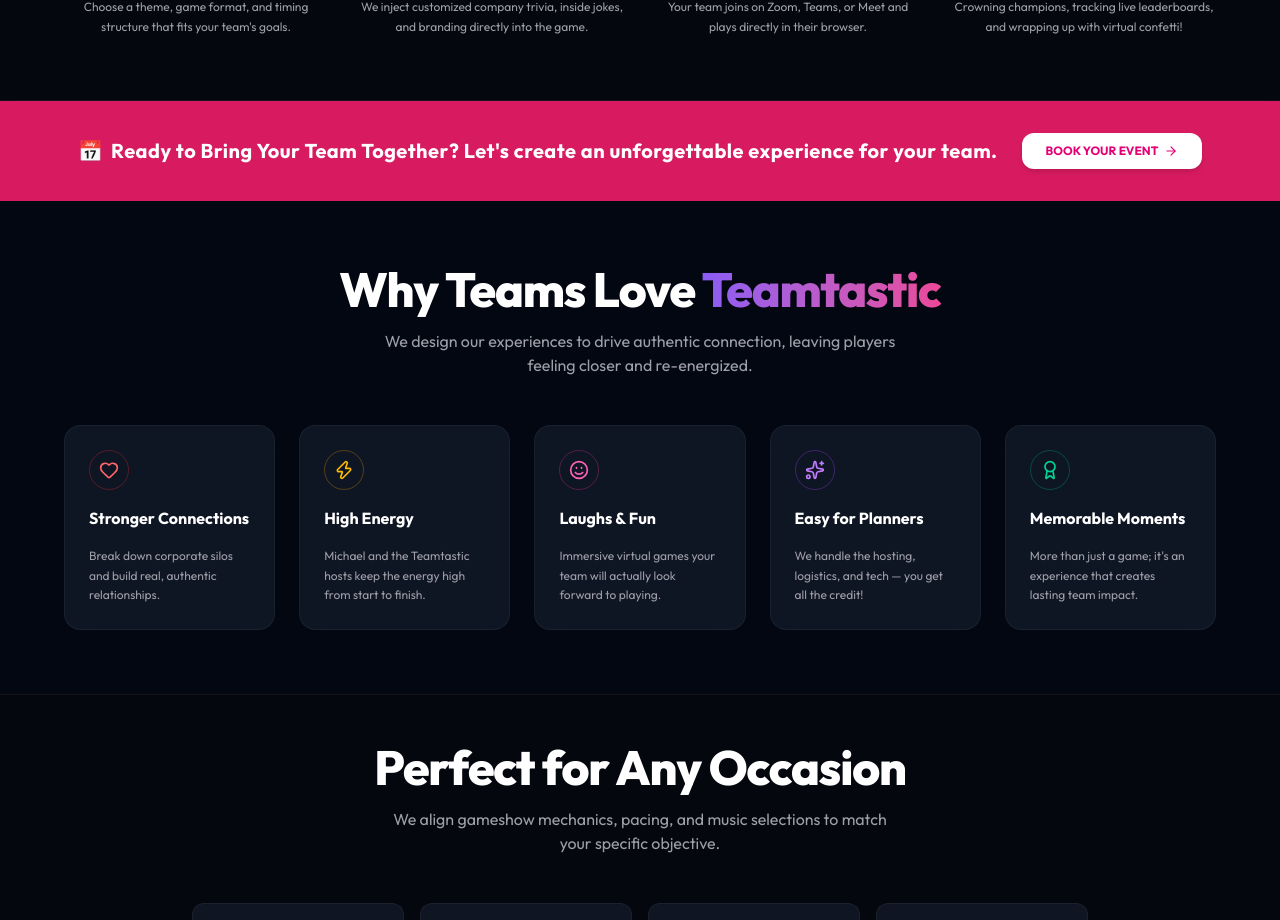
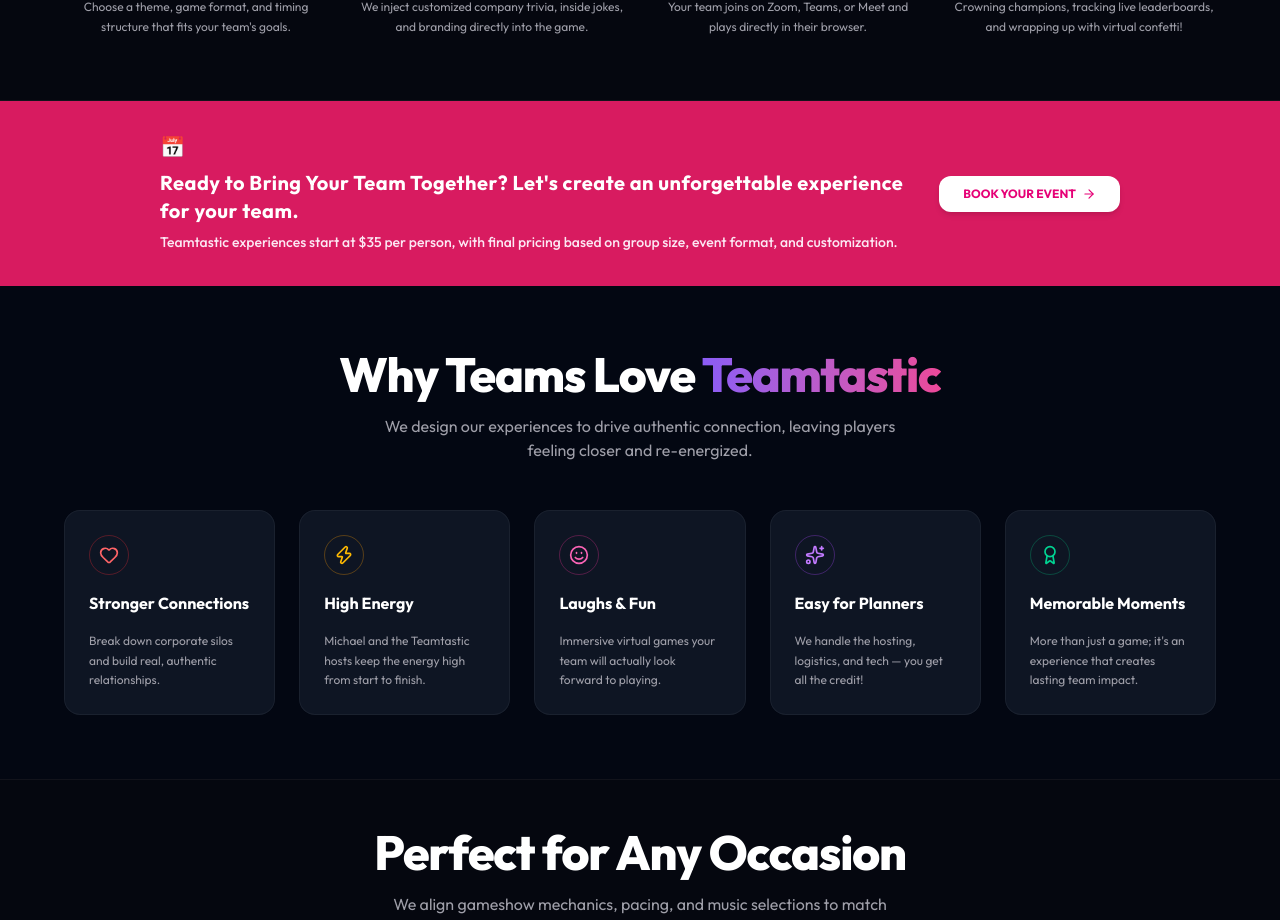
Before and after one commit to moveupwithmike/Teamtastic_Website, a Next.js app: page /team-experiences in a window 1280 px wide. Shown: the part 2832-3752 px from the top of the page. Built offline with nearby package versions, Linux system fonts and the light colour scheme.

Commit message:
Add pricing information to magenta CTA banner

```diff
--- a/src/app/team-experiences/page.js
+++ b/src/app/team-experiences/page.js
@@ -519,14 +519,19 @@
 
         {/* ══ MAGENTA CTA BANNER ══ */}
         <section className="w-full py-8 bg-[#D81B60] text-center shadow-md">
-          <div className="mx-auto max-w-7xl px-4 sm:px-6 lg:px-8 flex flex-col md:flex-row items-center justify-center gap-6">
-            <h3 className="text-lg md:text-xl font-bold text-white tracking-wide flex items-center gap-2">
-              <span className="text-xl">📅</span>
-              Ready to Bring Your Team Together? Let&apos;s create an unforgettable experience for your team.
-            </h3>
+          <div className="mx-auto max-w-5xl px-4 sm:px-6 lg:px-8 flex flex-col md:flex-row items-center justify-between gap-6">
+            <div className="text-center md:text-left space-y-1.5">
+              <h3 className="text-lg md:text-xl font-bold text-white tracking-wide flex flex-wrap items-center justify-center md:justify-start gap-2">
+                <span className="text-xl">📅</span>
+                Ready to Bring Your Team Together? Let&apos;s create an unforgettable experience for your team.
+              </h3>
+              <p className="text-xs md:text-sm text-pink-100 font-medium leading-relaxed">
+                Teamtastic experiences start at $35 per person, with final pricing based on group size, event format, and customization.
+              </p>
+            </div>
             <Link
               href="/#quiz"
-              className="px-6 py-2.5 rounded-xl bg-white text-pink-600 font-bold text-xs hover:bg-zinc-100 transition-all shadow-md shrink-0 flex items-center gap-1.5"
+              className="px-6 py-2.5 rounded-xl bg-white text-pink-600 font-bold text-xs hover:bg-zinc-100 transition-all shadow-md shrink-0 flex items-center justify-center gap-1.5 self-center"
             >
               BOOK YOUR EVENT
               <ArrowRight className="h-3.5 w-3.5 text-pink-600" />
```
